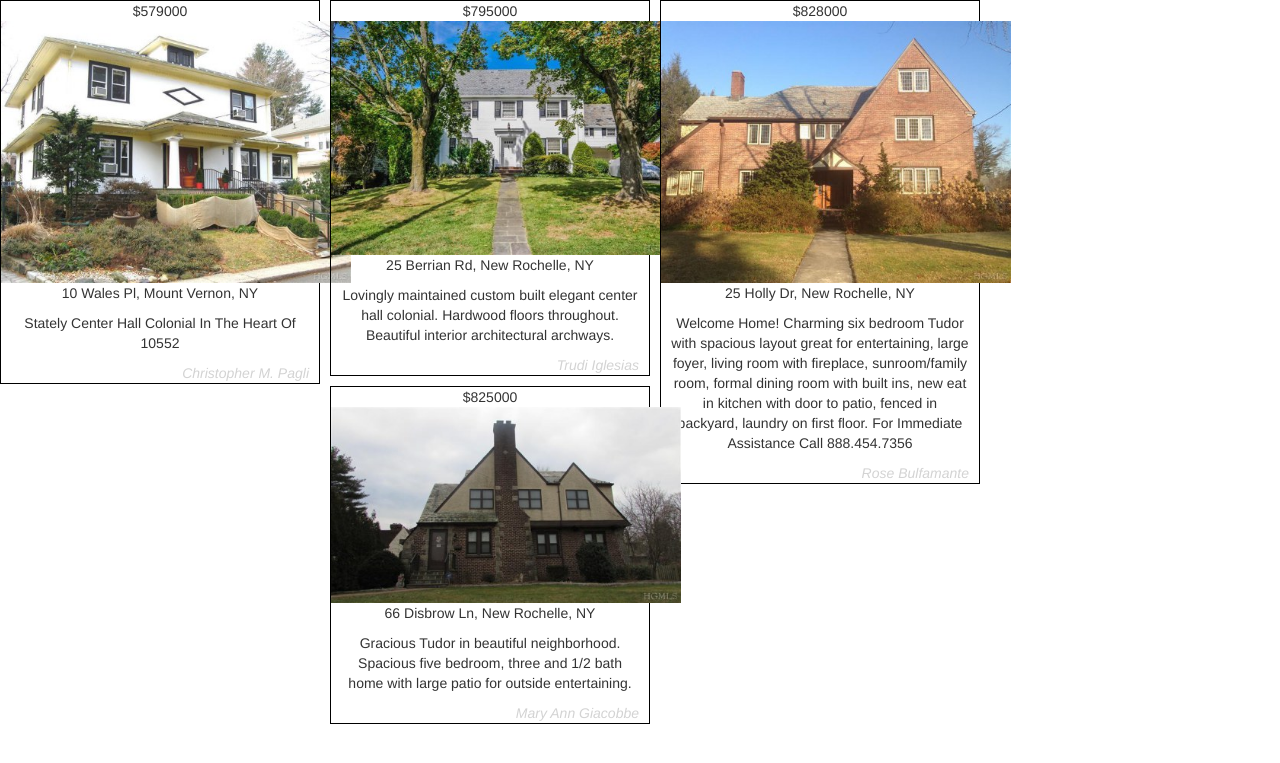
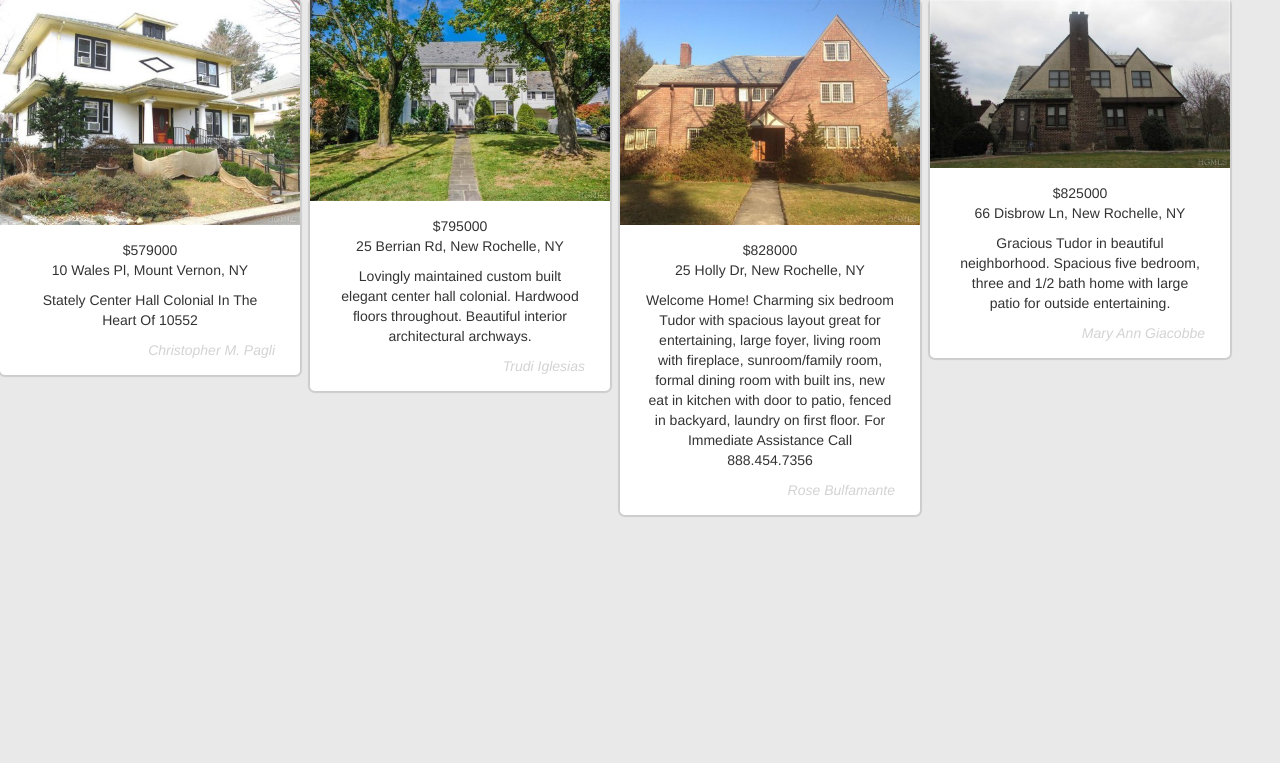
Before and after one commit to chiptip/listing-panda, a Django app: page / in a window 1280 px wide. Shown: the top 763 px of the page. Run offline with Django 3.2, Linux system fonts and the light colour scheme.

Commit message:
updated tiles with newer layout

```diff
--- a/assets/css/src/common.css
+++ b/assets/css/src/common.css
@@ -1,21 +1,55 @@
-.listing {
-	border:								solid 1px #000;
-	margin-bottom:						10px;
+body {
+	background-color:					#e9e9e9;
 }
 
-.listing-portrait {
-	width: 25%;
+.rounded {
+	-moz-border-radius: 				5px;
+	border-radius: 						5px;
 }
 
-.listing-landscape {
-	width: 50%;
+.top-rounded {
+	-moz-border-top-left-radius: 		5px;
+	-moz-border-top-right-radius: 		5px;
+	border-top-left-radius: 			5px;
+	border-top-right-radius: 			5px;
+}
+
+.bottom-rounded {
+	-moz-border-bottom-left-radius: 	5px;
+	-moz-border-bottom-right-radius: 	5px;
+	border-bottom-left-radius: 			5px;
+	border-bottom-right-radius: 		5px;
+}
+
+.shadow {
+	-moz-box-shadow:    				0px 0px 1px 2px #ccc;
+  	-webkit-box-shadow: 				0px 0px 1px 2px #ccc;
+  	box-shadow:         				0px 0px 1px 2px #ccc;
+}
+
+.listing {
+	margin-bottom:						10px;
+	width: 								300px;
+}
+
+.listing.w2 {
+	width: 								600px;
+}
+
+.listing .photo {
+	text-align:							center;
+}
+
+.listing .photo img {
+	width:								300px;
+}
+
+.listing .listing-body {
+	background-color:					#fff;
+	padding:							15px;
 }
 
 .listing .price {
-	text-align:							center;
-}
-
-.listing .photo {
 	text-align:							center;
 }
 
@@ -34,7 +68,3 @@
 	font-style: 						italic;
 	color:								lightgray;
 }
-
-.listing-portrait .photo img {
-	width:								350px;
-}
--- a/templates/home.html
+++ b/templates/home.html
@@ -22,14 +22,16 @@
 		</div>
 -->
 		{% for listing in listings %}
-		<div class="listing listing-portrait" id="{{ listing.id }}">
-			<div class="price">${{ listing.price }}</div>
-			<div class="photo">
+		<div class="listing listing-portrait rounded shadow" id="{{ listing.id }}">
+			<div class="photo top-rounded">
 				<img src="/content/{{ listing.id }}.jpg" />
 			</div>
-			<div class="address">{{ listing.address }}</div>
-			<div class="description">{{ listing.description }}</div>
-			<div class="author">{{ listing.author }}</div>
+			<div class="listing-body bottom-rounded">
+				<div class="price">${{ listing.price }}</div>
+				<div class="address">{{ listing.address }}</div>
+				<div class="description">{{ listing.description }}</div>
+				<div class="author">{{ listing.author }}</div>
+			</div>
 		</div>
 		{% endfor %}
 	</div>
@@ -43,8 +45,9 @@
 		var container = document.querySelector('#container');
 		var msnry = new Masonry( container, {
 		  // options
-		  columnWidth: 30,
-		  itemSelector: '.listing'
+		  columnWidth: 300,
+		  itemSelector: '.listing',
+		  gutter: 10
 		});
 	</script>
 {% endblock additional_js %}
```
